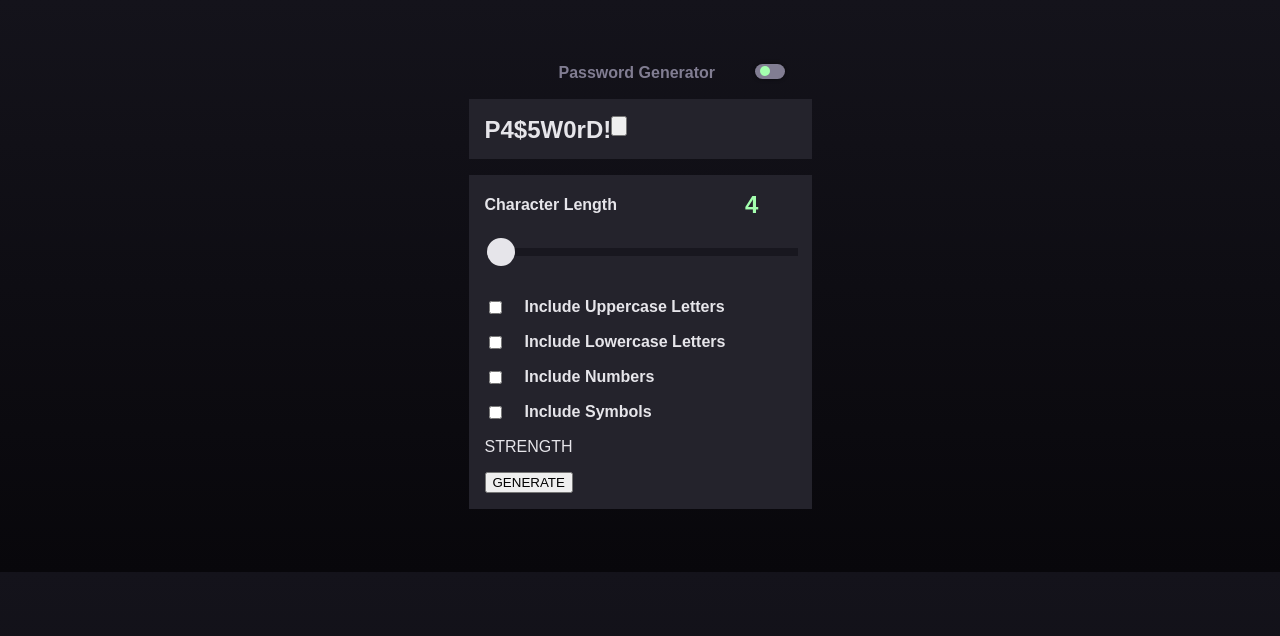
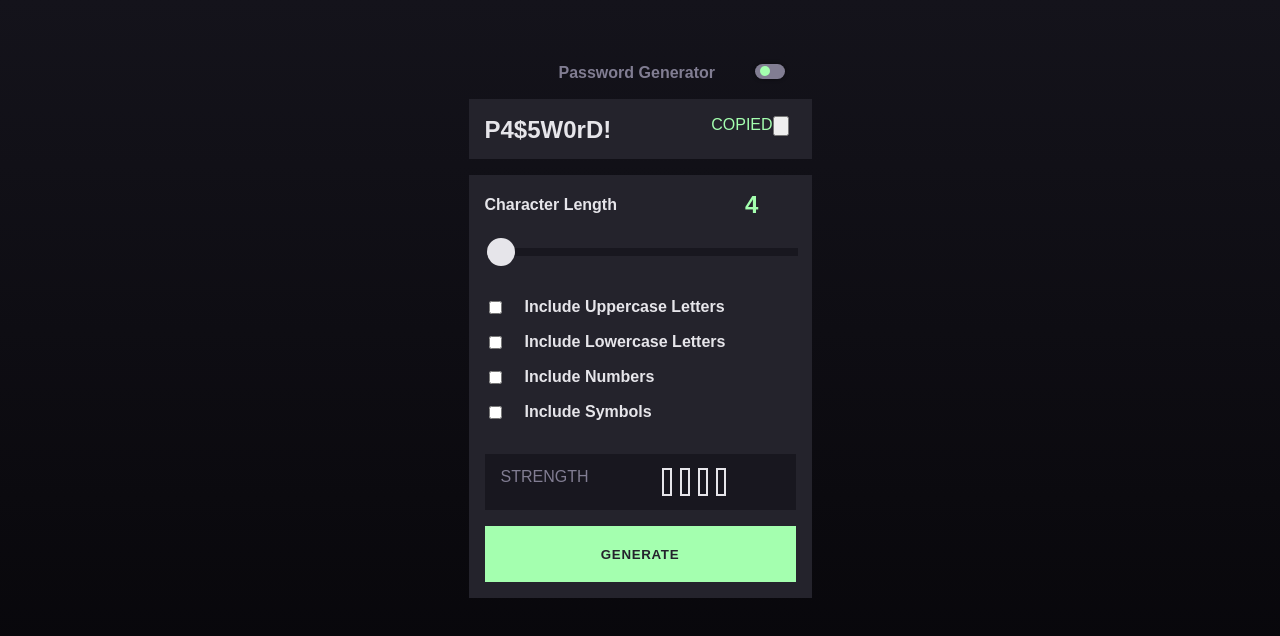
Before and after one commit to AnnaofAmber/password-generator-app, a website built with Parcel: page src/index.html in a window 1280 px wide. Built offline with nearby package versions, Linux system fonts and the light colour scheme.

Commit message:
adding button 'generate', styling 'strength'

```diff
--- a/src/css/styles.css
+++ b/src/css/styles.css
@@ -69,12 +69,16 @@ body{
 }
 
 .text-password{
-    margin: 0;
+    margin-top: 0;
+    margin-bottom: 0;
+    margin-right: 100px;
     font-size: 24px;
     font-weight: 700;
+
 }
 
 .copied {
+color: var(--neon-green);
 }
 .btn-copy {
     height: 20px;
@@ -193,6 +197,7 @@ body{
     display: flex;
     flex-direction: column;
     gap: 16px;
+    margin-bottom: 32px;
 
   }
 
@@ -208,7 +213,70 @@ body{
 
 
 
+.password-strength {
+  display: flex;
+  width: 279px;
+  background-color: var(--very-dark-grey);
+  gap: 57px;
+  padding: 14px 16px;
+  margin-bottom: 16px;
+}
+.text-strength {
+  margin: 0px;
+  color: var(--grey);
+}
+.actual-strength {
+  display: flex;
+  gap: 16px;
+}
+
+.strength-value{
+font-size: 18px;
+}
+
+
+.strength-level {
+  display: flex;
+  gap: 8px;
+}
+
+.strength{
+  width: 6px;
+  height: 24px;
+  border: 2px solid var(--Almost-White, #E6E5EA);
+}
+.too-weak {
+}
+.weak {
+}
+.medium {
+}
+.strong {
+}
+
+
 .btn-generate {
+
+display: block;
+width: 100%;
+height: 56px;
+background-color: var(--neon-green);
+color: var(--dark-grey);
+cursor: pointer;
+font-weight: 700;
+letter-spacing: 0.050em;
+border: none;
+
+}
+.btn-generate:hover{
+  background-color: transparent;
+  border:  2px solid var(--Neon-Green, #A4FFAF);
+  color: var(--neon-green);
+}
+.btn-generate:focus{
+  background-color: transparent;
+  border:  2px solid var(--Neon-Green, #A4FFAF);
+  color: var(--neon-green);
 }
 
 
--- a/src/index.html
+++ b/src/index.html
@@ -21,7 +21,7 @@
 </div>
 <div class="password">
 <p class="text-password">P4$5W0rD!</p>
-<span class="copied"></span>
+<span class="copied">COPIED</span>
 <button class="btn-copy" type="button"></button>
 </div>
 <form class="generator-form">
@@ -57,12 +57,16 @@ step="1"/>
 </div>
 </div>
 <div class="password-strength">
-<p>STRENGTH</p>
-<span class="actual-strength"></span>
-<div class="password-strength"></div>
-<div class="password-strength"></div>
-<div class="password-strength"></div>
-<div class="password-strength"></div>
+<p class="text-strength">STRENGTH</p>
+<div class="actual-strength">
+<span class="strength-value"></span>
+<div class="strength-level">
+<div class="strength too-weak"></div>
+<div class=" strength weak"></div>
+<div class="strength medium"></div>
+<div class="strength strong"></div>
+</div>
+</div>
 </div>
 <button class="btn-generate" type="submit">GENERATE</button>
 
```
